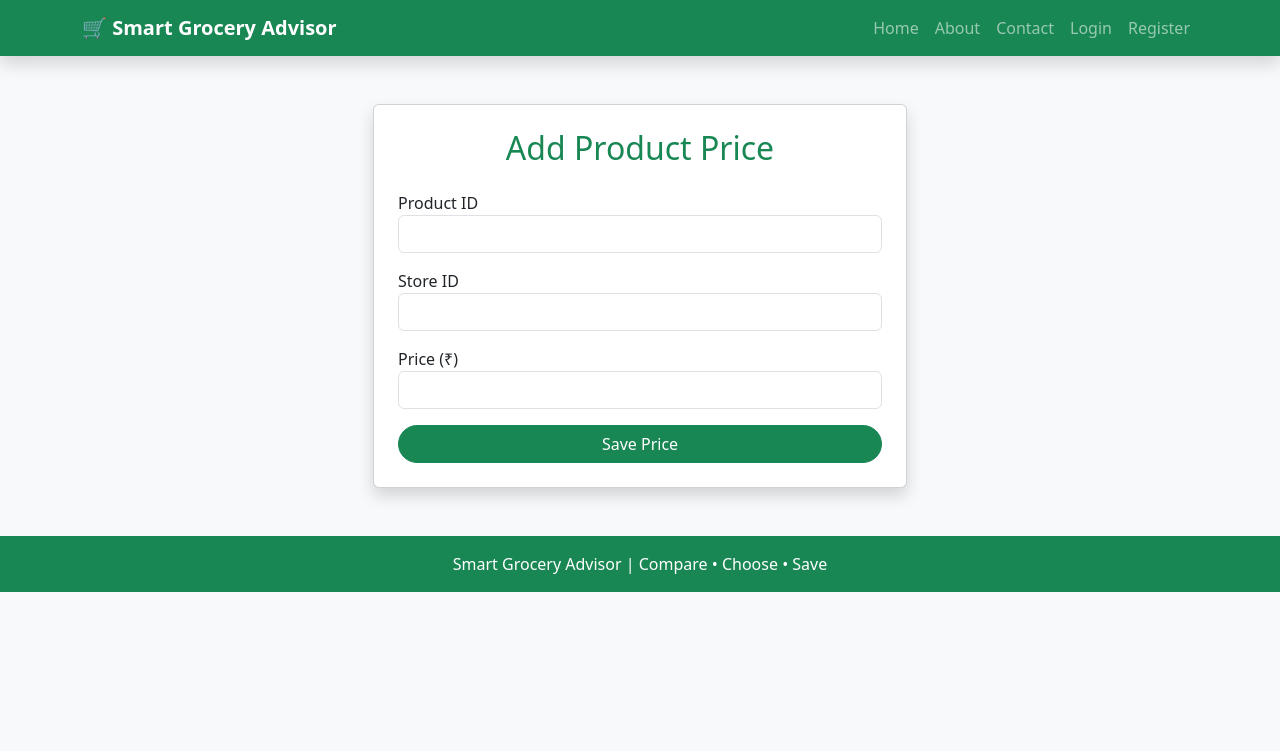
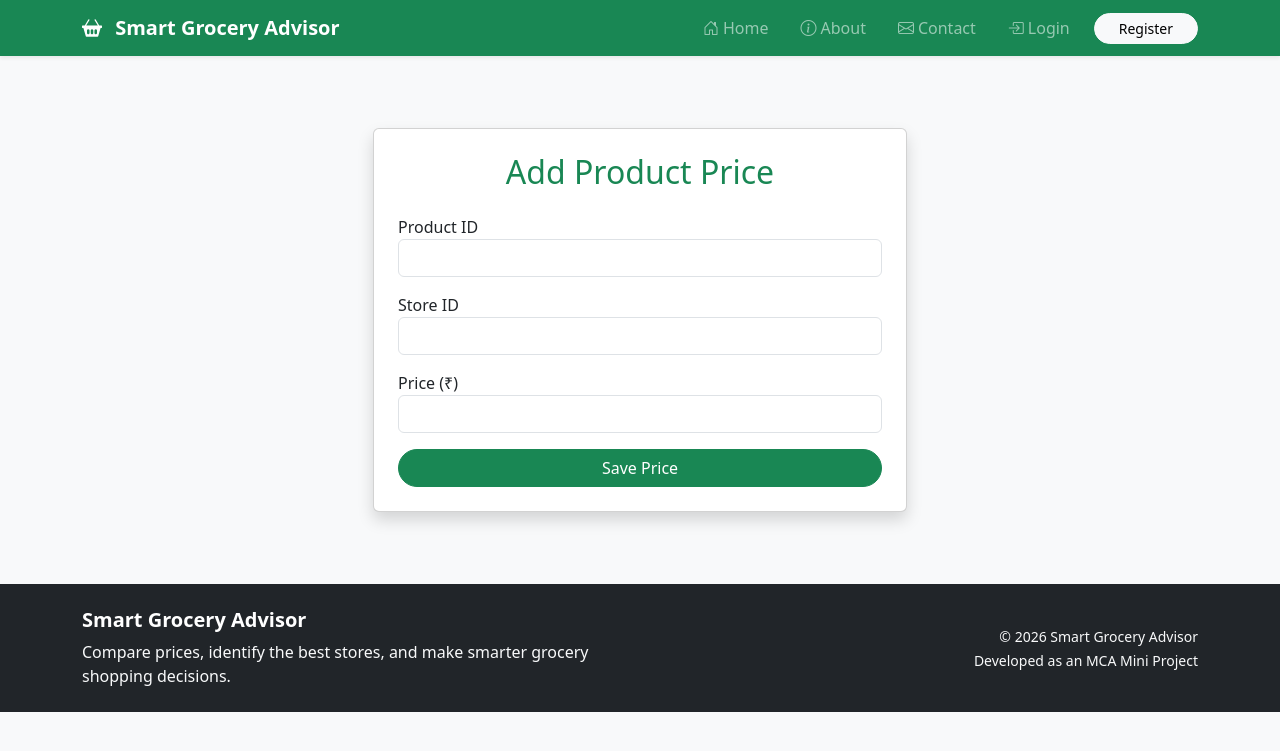
Before and after one commit to sowmiyaramesh-494/SmartGroceryAdvisor, a Flask app: page /add_price in a window 1280 px wide. Shown: the top 751 px of the page. Run offline with Flask 3, Linux system fonts and the light colour scheme; the visitor is signed in with stand-in values (Sample User, id 1); some libraries are stand-ins or nearby versions.

Commit message:
Updated base layout and started UI redesign

```diff
--- a/app.py
+++ b/app.py
@@ -7,7 +7,7 @@ app.secret_key = "smart_grocery_secret"
 db = mysql.connector.connect(
     host="localhost",
     user="root",
-    password="sowmiroot@123",
+    password="root@123",
     database="smart_grocery_advisor"
 )
 
--- a/templates/base.html
+++ b/templates/base.html
@@ -3,26 +3,42 @@
 <head>
     <meta charset="UTF-8">
     <meta name="viewport" content="width=device-width, initial-scale=1.0">
+
     <title>Smart Grocery Advisor</title>
-    <link href="https://cdn.jsdelivr.net/npm/select2@4.1.0-rc.0/dist/css/select2.min.css" rel="stylesheet" />
-    <!-- Bootstrap CSS -->
+
+    <!-- Google Font -->
+    <link href="https://fonts.googleapis.com/css2?family=Poppins:wght@300;400;500;600;700&display=swap" rel="stylesheet">
+
+    <!-- Bootstrap -->
     <link href="https://cdn.jsdelivr.net/npm/bootstrap@5.3.7/dist/css/bootstrap.min.css" rel="stylesheet">
 
+    <!-- Bootstrap Icons -->
+    <link rel="stylesheet"
+          href="https://cdn.jsdelivr.net/npm/bootstrap-icons@1.11.3/font/bootstrap-icons.min.css">
+
+    <!-- Select2 -->
+    <link href="https://cdn.jsdelivr.net/npm/select2@4.1.0-rc.0/dist/css/select2.min.css" rel="stylesheet"/>
+
     <!-- Custom CSS -->
-    <link rel="stylesheet" href="{{ url_for('static', filename='css/style.css') }}">
+    <link rel="stylesheet"
+          href="{{ url_for('static', filename='css/style.css') }}">
 </head>
 
 <body>
 
-<!-- Navigation Bar -->
-<nav class="navbar navbar-expand-lg navbar-dark bg-success shadow">
+<!-- ================= NAVBAR ================= -->
+
+<nav class="navbar navbar-expand-lg navbar-dark bg-success shadow-sm sticky-top">
+
     <div class="container">
 
         <a class="navbar-brand fw-bold" href="/">
-            🛒 Smart Grocery Advisor
+            <i class="bi bi-basket2-fill me-2"></i>
+            Smart Grocery Advisor
         </a>
 
-        <button class="navbar-toggler" type="button"
+        <button class="navbar-toggler"
+                type="button"
                 data-bs-toggle="collapse"
                 data-bs-target="#menu">
 
@@ -32,26 +48,37 @@
 
         <div class="collapse navbar-collapse" id="menu">
 
-            <ul class="navbar-nav ms-auto">
+            <ul class="navbar-nav ms-auto align-items-lg-center">
 
                 <li class="nav-item">
-                    <a class="nav-link" href="/">Home</a>
+                    <a class="nav-link px-3" href="/">
+                        <i class="bi bi-house-door me-1"></i>Home
+                    </a>
                 </li>
 
                 <li class="nav-item">
-                    <a class="nav-link" href="/about">About</a>
+                    <a class="nav-link px-3" href="/about">
+                        <i class="bi bi-info-circle me-1"></i>About
+                    </a>
                 </li>
 
                 <li class="nav-item">
-                    <a class="nav-link" href="/contact">Contact</a>
+                    <a class="nav-link px-3" href="/contact">
+                        <i class="bi bi-envelope me-1"></i>Contact
+                    </a>
                 </li>
 
                 <li class="nav-item">
-                    <a class="nav-link" href="/login">Login</a>
+                    <a class="nav-link px-3" href="/login">
+                        <i class="bi bi-box-arrow-in-right me-1"></i>Login
+                    </a>
                 </li>
 
-                <li class="nav-item">
-                    <a class="nav-link" href="/register">Register</a>
+                <li class="nav-item ms-lg-2">
+                    <a class="btn btn-light btn-sm rounded-pill px-4"
+                       href="/register">
+                        Register
+                    </a>
                 </li>
 
             </ul>
@@ -59,29 +86,65 @@
         </div>
 
     </div>
+
 </nav>
 
-<!-- Dynamic Content -->
-<div class="container mt-4">
+<!-- ================= PAGE CONTENT ================= -->
+
+<main class="container py-4">
 
     {% block content %}
 
     {% endblock %}
 
-</div>
+</main>
 
-<!-- Footer -->
-<!-- Footer -->
-<footer class="bg-success text-white text-center p-3 mt-5">
+<!-- ================= FOOTER ================= -->
 
-    Smart Grocery Advisor | Compare • Choose • Save
+<footer class="bg-dark text-white mt-5">
+
+    <div class="container py-4">
+
+        <div class="row align-items-center">
+
+            <div class="col-md-6">
+
+                <h5 class="fw-bold mb-2">
+                    Smart Grocery Advisor
+                </h5>
+
+                <p class="mb-0 text-light">
+                    Compare prices, identify the best stores,
+                    and make smarter grocery shopping decisions.
+                </p>
+
+            </div>
+
+            <div class="col-md-6 text-md-end mt-3 mt-md-0">
+
+                <small class="text-light">
+
+                    © 2026 Smart Grocery Advisor<br>
+
+                    Developed as an MCA Mini Project
+
+                </small>
+
+            </div>
+
+        </div>
+
+    </div>
 
 </footer>
 
+<!-- jQuery -->
 <script src="https://code.jquery.com/jquery-3.7.1.min.js"></script>
 
+<!-- Select2 -->
 <script src="https://cdn.jsdelivr.net/npm/select2@4.1.0-rc.0/dist/js/select2.min.js"></script>
 
+<!-- Bootstrap -->
 <script src="https://cdn.jsdelivr.net/npm/bootstrap@5.3.7/dist/js/bootstrap.bundle.min.js"></script>
 
 {% block scripts %}
```
